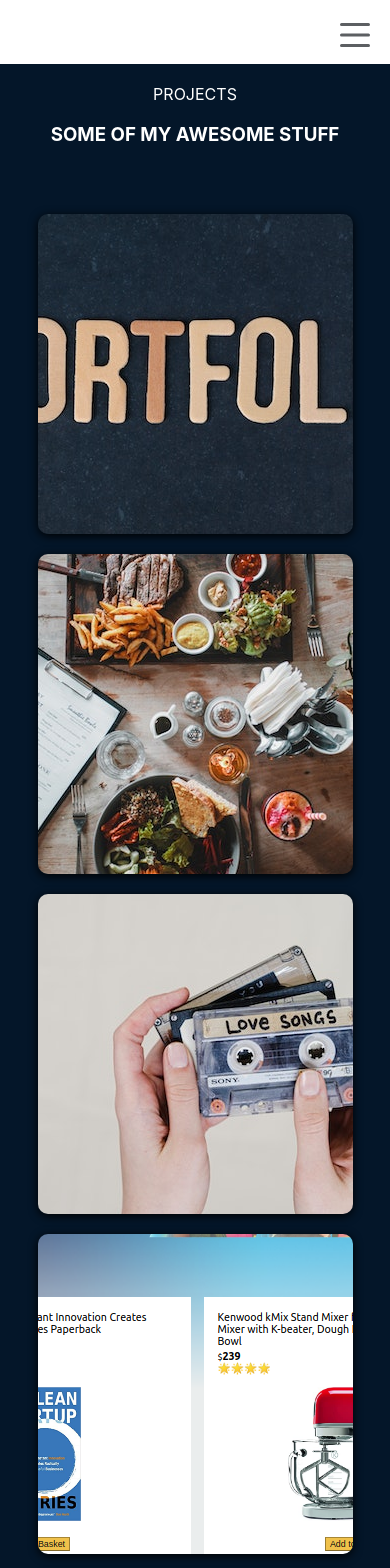
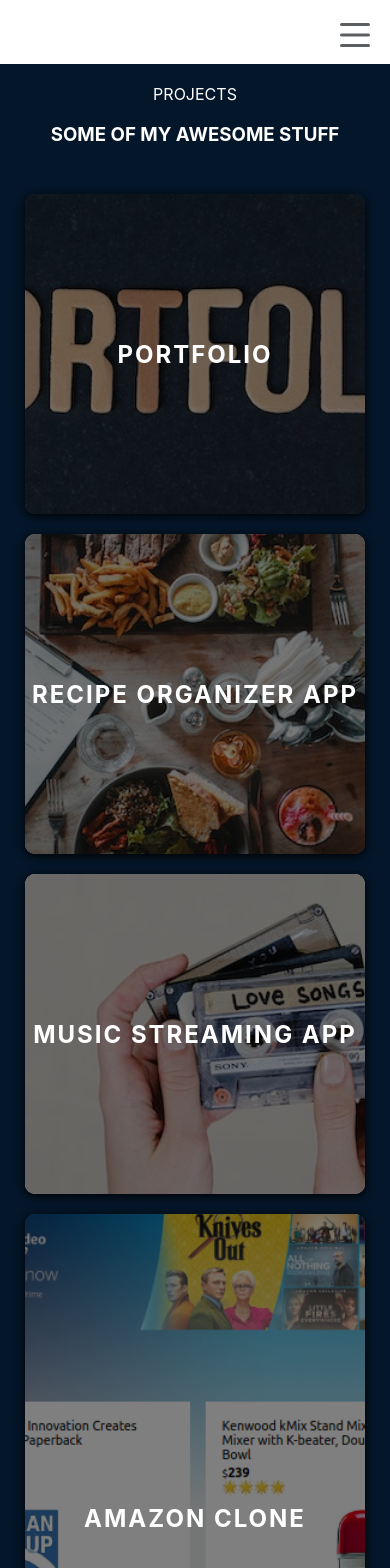
Before and after one commit to rojandahal/portfolio, a React (Create React App) app: page /about in a window 390 px wide. Shown: the top 1568 px of the page. Built offline with nearby package versions, Linux system fonts and the light colour scheme.

Commit message:
Improve Responsive with Grid Layout

```diff
--- a/src/components/Cards/projectcard.css
+++ b/src/components/Cards/projectcard.css
@@ -5,10 +5,35 @@
   justify-content: center;
   margin: 10px;
   overflow: hidden;
-  width: 40%;
+  width: 100%;
   height: 20rem;
-  box-shadow: 0 2px 10px ;
+  box-shadow: 0 2px 10px;
   border-radius: 10px;
+}
+
+/* Portfolio */
+figure:nth-child(1) {
+  grid-column: 3/6;
+}
+/* Recipe Organizer */
+figure:nth-child(2) {
+  grid-column: 7/10;
+}
+/* Music Streaming */
+figure:nth-child(3) {
+  grid-row: 2;
+  grid-column: 3/7;
+}
+/* Amazon Clone */
+figure:nth-child(4) {
+  height: 90%;
+  grid-row: 2 / 4;
+  grid-column: 7/10;
+}
+/* Food Hub app */
+figure:nth-child(5) {
+  grid-row: 3/5;
+  grid-column: 3/6;
 }
 
 .image {
@@ -21,7 +46,7 @@
   left: 0;
   width: 100%;
   height: 100%;
-  background-color: rgba(0, 0, 0, 0.5);
+  background-color: rgba(32, 2, 84, 0.6);
   border-radius: 10px;
   display: flex;
   flex-direction: column;
@@ -33,7 +58,6 @@
 }
 
 figure:hover .card-body {
-  backdrop-filter: blur(5px);
   transform: translate(0, 0);
 }
 
@@ -51,8 +75,15 @@
   transition: color 0.5s;
 }
 
-@media (max-width: 600px) {
-  figure {
-    width: 90%;
+@media (max-width: 900px) {
+  figure .image {
+    transform: scale(1.2, 1.2);
+  }
+  figure:hover .image {
+    transform: scale(1.4, 1.4);
+  }
+  .card-body {
+    transform: translate(0, 0);
+    background-color: rgba(0, 0, 0, 0.5);
   }
 }
--- a/src/pages/Projects/projects.css
+++ b/src/pages/Projects/projects.css
@@ -1,9 +1,10 @@
 .project-wrapper {
   margin-top: 4rem;
-  margin-bottom: 20%;
+  margin-bottom: 25%;
   display: flex;
   flex-direction: column;
-  background-color:  #041629;
+  justify-content: center;
+  background-color: #041629;
   /* box-shadow: 0 2px 10px black; */
 }
 
@@ -14,20 +15,21 @@
 }
 
 .project-cards {
-  display: flex;
-  justify-content: center;
-  padding: 20px;
-  flex-flow: row wrap;
+  display: grid;
+  padding: 0 25px;
+  grid-template-columns: repeat(10, 1fr);
+  grid-template-rows: repeat(3, 1fr);
+  column-gap: 20px;
   margin-top: 20px;
   margin-bottom: -20%;
 }
 
 @media screen and (max-width: 768px) {
   .project-cards {
+    display: flex;
+    flex-grow: 1;
     flex-direction: column;
     align-items: center;
-  }
-  .project-wrapper {
-    width: 100%;
+    transition: all 0.2s ease-in-out;
   }
 }
```
